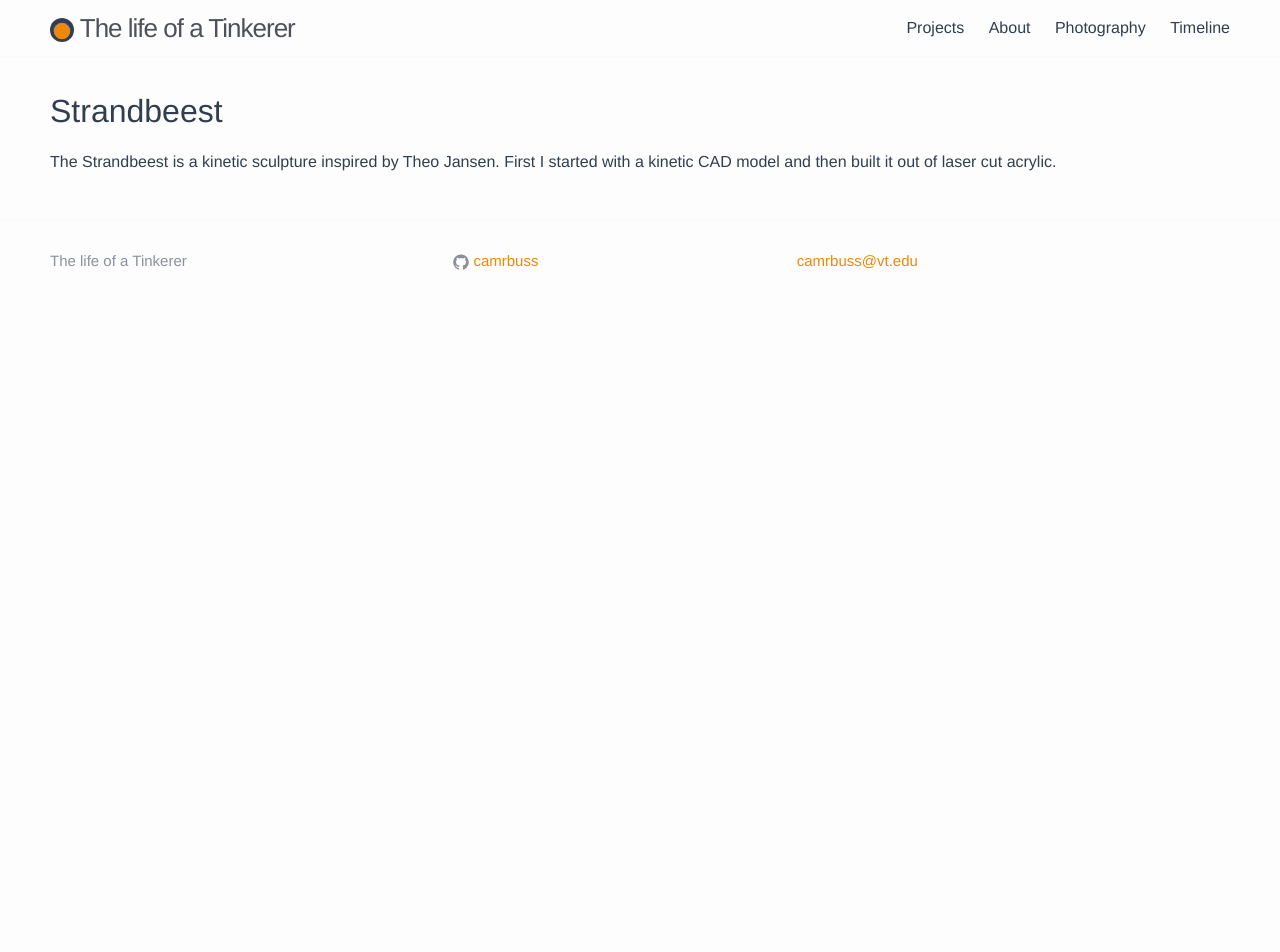
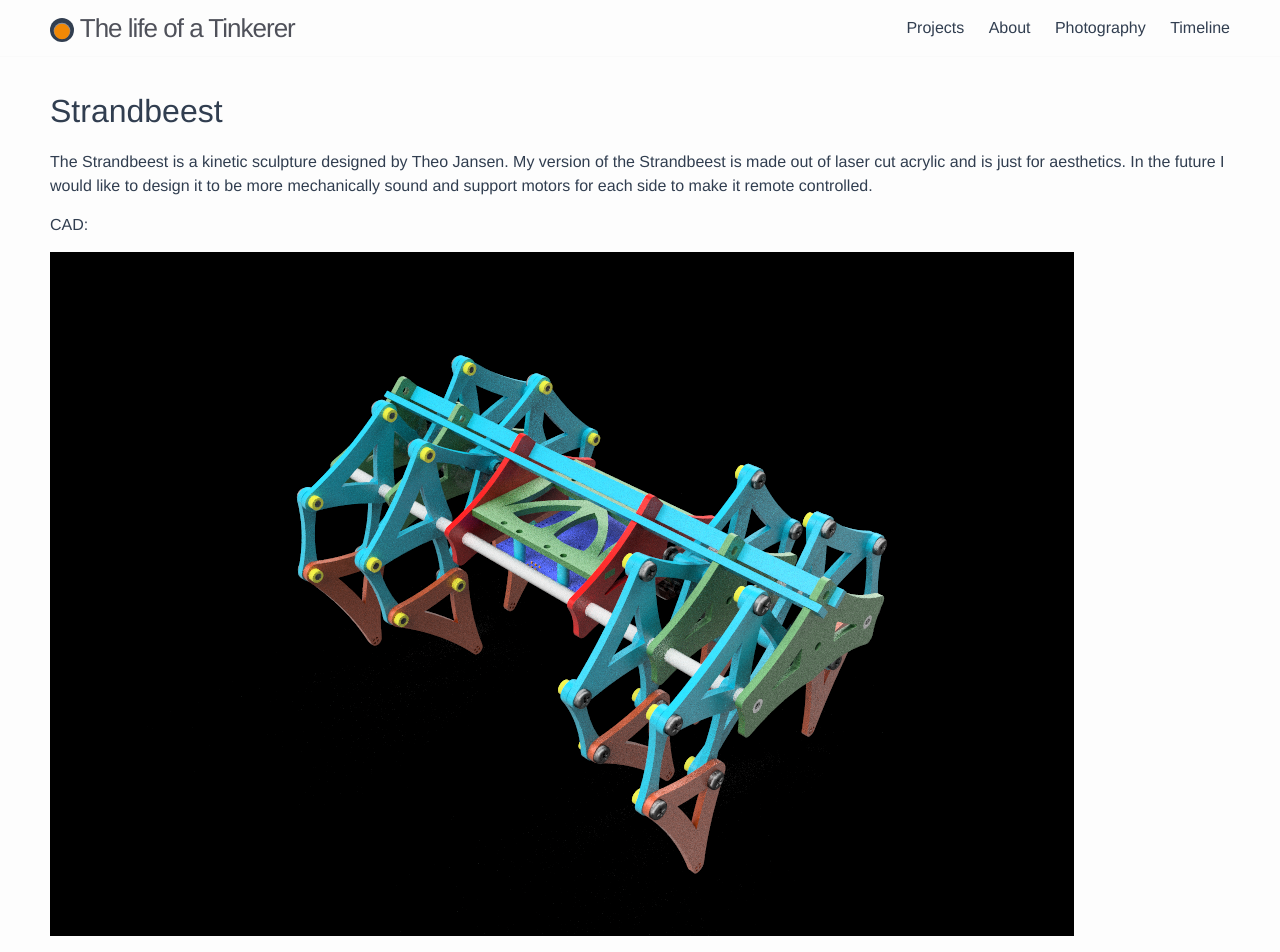
Before and after one commit to camrbuss/camsite, a Jekyll site: the page built from _projects/strandbeest.md, in a window 1280 px wide and 1400 px high. Shown: the top 952 px of the window. Built offline with Jekyll 4.4.1, drawn with Linux system fonts in a browser that asks for light colours; some of the changed text lies outside the part shown.

Commit message:
Strandbeest page content

```diff
--- a/_projects/strandbeest.md
+++ b/_projects/strandbeest.md
@@ -6,4 +6,16 @@ image: /assets/strandbeest.jpg
 permalink: /strandbeest/
 ---
 
-The Strandbeest is a kinetic sculpture inspired by Theo Jansen. First I started with a kinetic CAD model and then built it out of laser cut acrylic.
+The Strandbeest is a kinetic sculpture designed by Theo Jansen. My version of the Strandbeest is made out of laser cut acrylic and is just for aesthetics. In the future I would like to design it to be more mechanically sound and support motors for each side to make it remote controlled.
+
+CAD:
+
+<img src="{{ "/assets/strandbeest/strandbeest1.png" | prepend: site.baseurl }}" />
+
+Assembly:
+
+<iframe src="https://www.youtube.com/embed/QzjX8T7zcgU"> </iframe>
+
+Final Product:
+
+<img src="{{ "/assets/strandbeest.jpg" | prepend: site.baseurl }}" />
```
Also changed, not shown: assets/strandbeest/strandbeest1.png (added).
